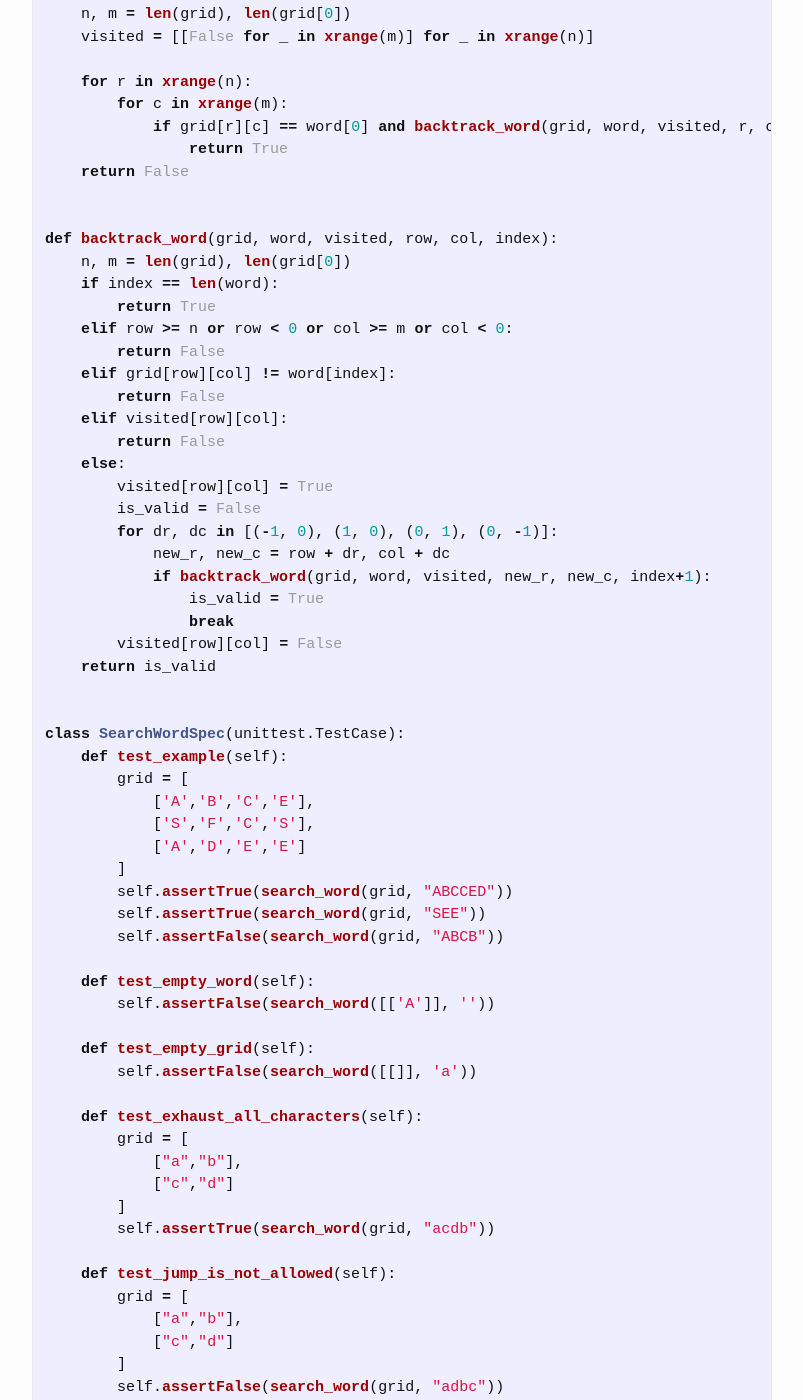
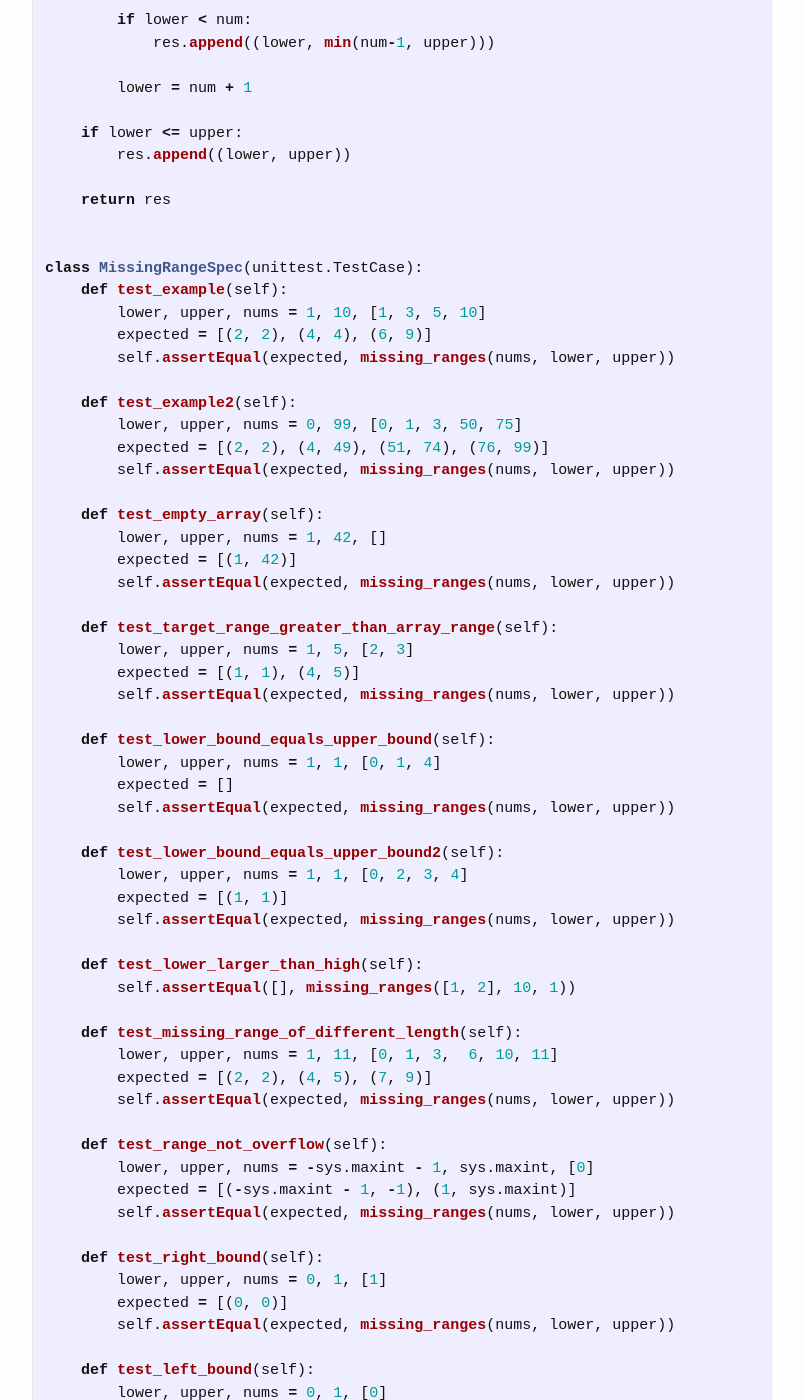
Before and after one commit to trsong/trsong.github.io, a Jekyll site: the page built from _posts/2020-02-01-DailyQuestionsFeb.md, in a window 1280 px wide and 1400 px high, scrolled down 1963 px. Shown: the whole window, without its empty margins (238-1041 px from the left). Built offline with Jekyll 4.4.1, drawn with Linux system fonts in a browser that asks for light colours; some of the changed text lies outside the part shown.

Commit message:
Add Solution to Feb 23 Question

````diff
--- a/_posts/2020-02-01-DailyQuestionsFeb.md
+++ b/_posts/2020-02-01-DailyQuestionsFeb.md
@@ -19,6 +19,13 @@ categories: Python/Java
 **Java Playground:** [https://repl.it/languages/java](https://repl.it/languages/java)
 
 
+### Feb 24, 2020 [Medium] Number of Flips to Make Binary String
+---
+> **Question:** You are given a string consisting of the letters x and y, such as xyxxxyxyy. In addition, you have an operation called flip, which changes a single x to y or vice versa.
+>
+> Determine how many times you would need to apply this operation to ensure that all x's come before all y's. In the preceding example, it suffices to flip the second and sixth characters, so you should return 2.
+
+
 ### Feb 23, 2020 LC 163 [Medium] Missing Ranges
 ---
 > **Question:** Given a sorted list of numbers, and two integers low and high representing the lower and upper bound of a range, return a list of (inclusive) ranges where the numbers are missing. A range should be represented by a tuple in the format of (lower, upper).
@@ -29,6 +36,103 @@ missing_ranges(nums=[1, 3, 5, 10], lower=1, upper=10)
 # returns [(2, 2), (4, 4), (6, 9)]
 ```
 
+**Solution:** [https://repl.it/@trsong/Missing-Ranges](https://repl.it/@trsong/Missing-Ranges)
+```py
+import unittest
+import sys
+
+def missing_ranges(nums, lower, upper):
+    if not nums:
+        return [(lower, upper)]
+
+    res = []
+    for i, num in enumerate(nums):
+        if lower > upper:
+            break
+
+        if i > 0 and nums[i-1] == num:
+            # skip duplicates
+            continue
+
+        if lower < num:
+            res.append((lower, min(num-1, upper)))
+
+        lower = num + 1
+
+    if lower <= upper:
+        res.append((lower, upper))
+
+    return res
+
+
+class MissingRangeSpec(unittest.TestCase):
+    def test_example(self):
+        lower, upper, nums = 1, 10, [1, 3, 5, 10]
+        expected = [(2, 2), (4, 4), (6, 9)]
+        self.assertEqual(expected, missing_ranges(nums, lower, upper))
+
+    def test_example2(self):
+        lower, upper, nums = 0, 99, [0, 1, 3, 50, 75]
+        expected = [(2, 2), (4, 49), (51, 74), (76, 99)]
+        self.assertEqual(expected, missing_ranges(nums, lower, upper))
+
+    def test_empty_array(self):
+        lower, upper, nums = 1, 42, []
+        expected = [(1, 42)]
+        self.assertEqual(expected, missing_ranges(nums, lower, upper))
+
+    def test_target_range_greater_than_array_range(self):
+        lower, upper, nums = 1, 5, [2, 3]
+        expected = [(1, 1), (4, 5)]
+        self.assertEqual(expected, missing_ranges(nums, lower, upper))
+
+    def test_lower_bound_equals_upper_bound(self):
+        lower, upper, nums = 1, 1, [0, 1, 4]
+        expected = []
+        self.assertEqual(expected, missing_ranges(nums, lower, upper))
+
+    def test_lower_bound_equals_upper_bound2(self):
+        lower, upper, nums = 1, 1, [0, 2, 3, 4]
+        expected = [(1, 1)]
+        self.assertEqual(expected, missing_ranges(nums, lower, upper))
+
+    def test_lower_larger_than_high(self):
+        self.assertEqual([], missing_ranges([1, 2], 10, 1))
+
+    def test_missing_range_of_different_length(self):
+        lower, upper, nums = 1, 11, [0, 1, 3,  6, 10, 11]
+        expected = [(2, 2), (4, 5), (7, 9)]
+        self.assertEqual(expected, missing_ranges(nums, lower, upper))
+
+    def test_range_not_overflow(self):
+        lower, upper, nums = -sys.maxint - 1, sys.maxint, [0]
+        expected = [(-sys.maxint - 1, -1), (1, sys.maxint)]
+        self.assertEqual(expected, missing_ranges(nums, lower, upper))
+
+    def test_right_bound(self):
+        lower, upper, nums = 0, 1, [1]
+        expected = [(0, 0)]
+        self.assertEqual(expected, missing_ranges(nums, lower, upper))
+
+    def test_left_bound(self):
+        lower, upper, nums = 0, 1, [0]
+        expected = [(1, 1)]
+        self.assertEqual(expected, missing_ranges(nums, lower, upper))
+
+    def test_no_missing_range(self):
+        lower, upper, nums = 4, 6, [0, 1, 2, 3, 4, 5, 6, 7, 8]
+        expected = []
+        self.assertEqual(expected, missing_ranges(nums, lower, upper))
+
+    def test_duplicate_numbers(self):
+        lower, upper, nums = 3, 14, [4, 4, 4, 5, 5, 7, 7, 7, 9, 9, 9, 11, 11, 16]
+        expected = [(3, 3), (6, 6), (8, 8), (10, 10), (12, 14)]
+        self.assertEqual(expected, missing_ranges(nums, lower, upper))
+
+
+if __name__ == '__main__':
+    unittest.main(exit=False)
+```
 
 ### Feb 22, 2020 LC 79 [Medium] Word Search
 ---
````
